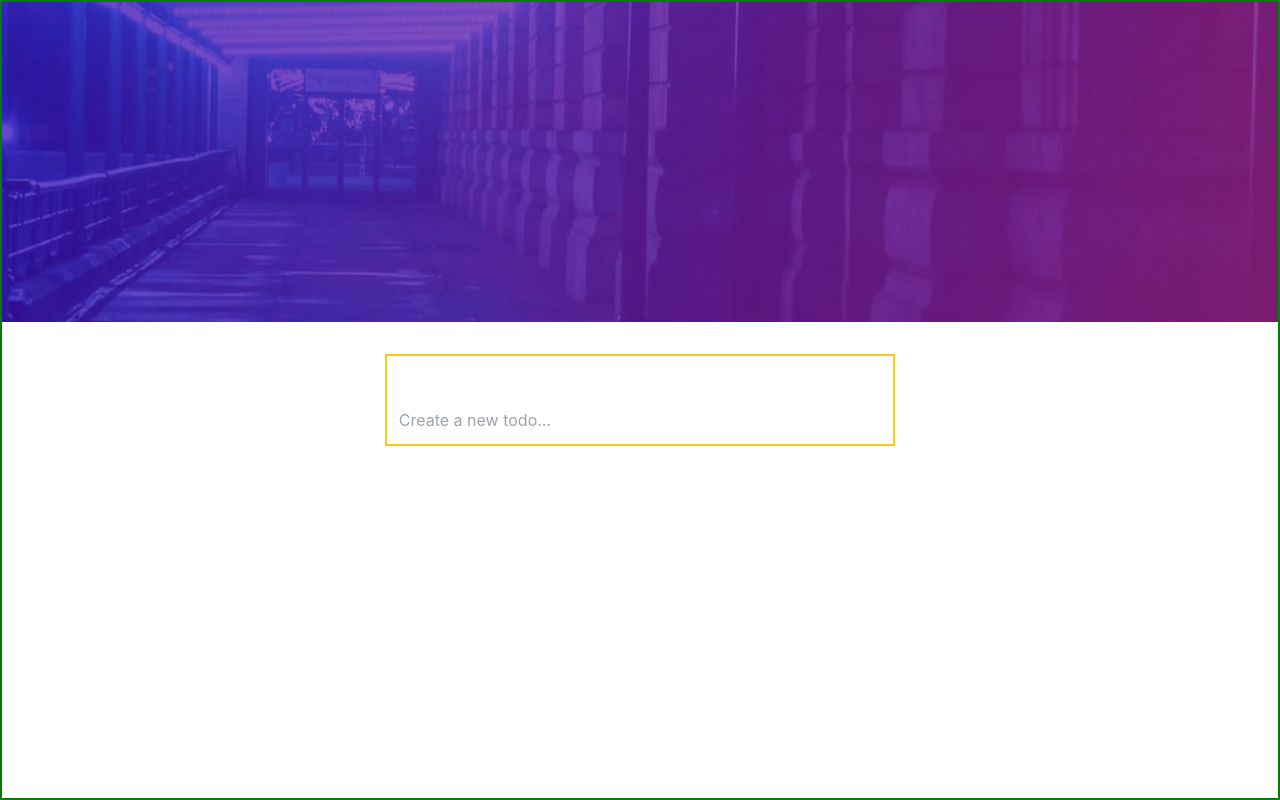
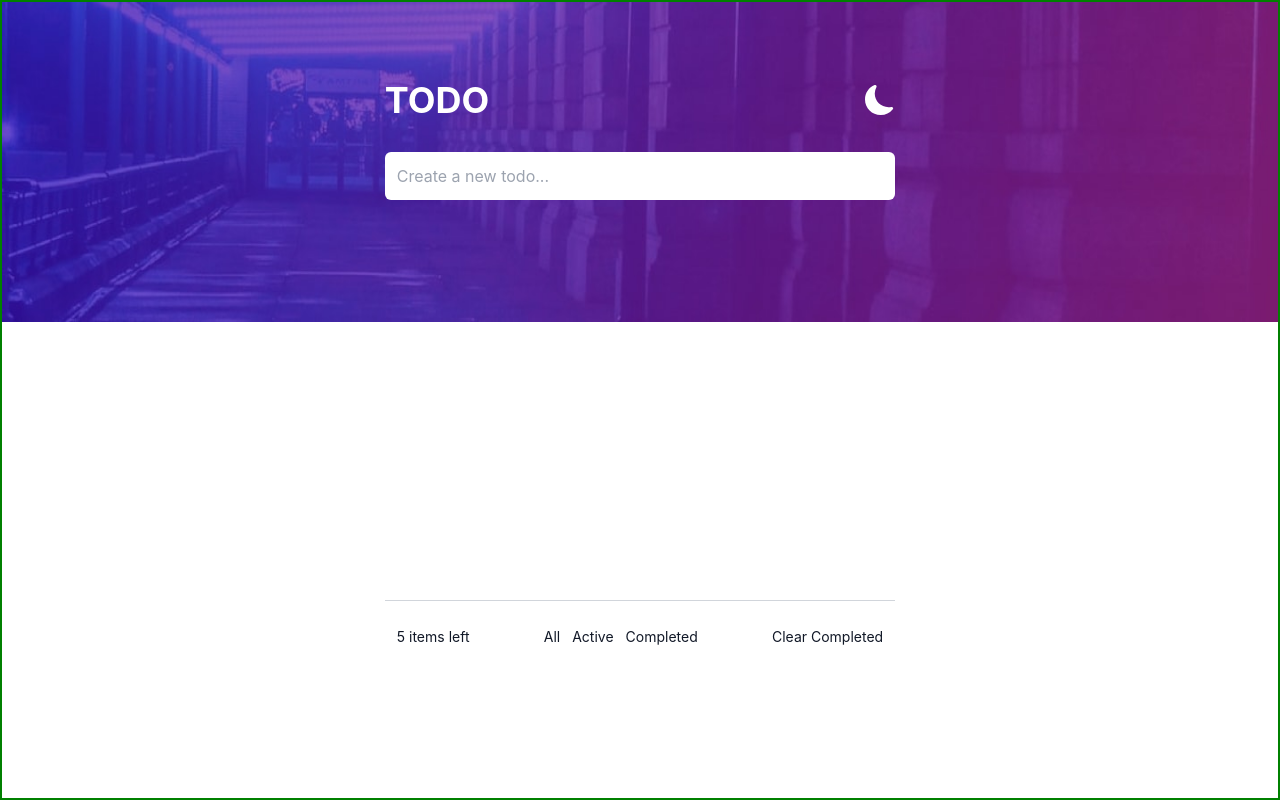
Before and after one commit to aman3113/todo-sol, a React (Create React App) app: page / in a window 1280 px wide. Built offline with nearby package versions, Linux system fonts and the light colour scheme.

Commit message:
add: added styling to list and used local storage to store tasks

```diff
--- a/src/App.js
+++ b/src/App.js
@@ -5,7 +5,7 @@ function App() {
   const [theme, setTheme] = useState("light");
   return (
     <div className={theme}>
-      <div className="App dark:bg-gray-800 flex items-center justify-center">
+      <div className="App dark:bg-gray-900 flex items-center justify-center">
         <Layout theme={theme} setTheme={setTheme} />
       </div>
     </div>
--- a/src/Components/Details.js
+++ b/src/Components/Details.js
@@ -1,7 +1,17 @@
 import React from "react";
 
 const Details = () => {
-  return <div>Details</div>;
+  return (
+    <div className="h-[9vh] text-gray-900 border-t p-3 text-sm border-gray-300 dark:text-gray-200 flex justify-between items-center relative">
+      <span>5 items left</span>
+      <div className="flex gap-3 items-center absolute bottom-[-50%] left-[50%] translate-x-[-50%] sm:static sm:translate-x-0">
+        <span>All</span>
+        <span>Active</span>
+        <span>Completed</span>
+      </div>
+      <span>Clear Completed</span>
+    </div>
+  );
 };
 
 export default Details;
--- a/src/Components/InputSection.js
+++ b/src/Components/InputSection.js
@@ -6,7 +6,7 @@ const InputSection = ({ itemList, setItemList }) => {
   function handleSubmit(event) {
     if (event.key === "Enter") {
       setText("");
-      setItemList([...itemList, text]);
+      if (!itemList.includes(text)) setItemList([text, ...itemList]);
     }
   }
 
@@ -14,7 +14,7 @@ const InputSection = ({ itemList, setItemList }) => {
     <input
       type="text"
       placeholder="Create a new todo..."
-      className="w-full p-3 rounded-xl dark:bg-[hsl(234, 11%, 52%)] text-[hsl(236, 9%, 61%)] dark:text-[hsl(234, 39%, 85%)]"
+      className="w-full mb-6  p-3 rounded-md  dark:bg-gray-800 text-blue-950 dark:text-gray-200"
       name="inputItem"
       value={text}
       onChange={(e) => setText(e.target.value)}
--- a/src/Components/Layout.js
+++ b/src/Components/Layout.js
@@ -1,15 +1,29 @@
-import React, { useState } from "react";
+import React, { useEffect, useRef, useState } from "react";
 
 import { BsFillMoonFill, BsFillSunFill } from "react-icons/bs";
 import InputSection from "./InputSection";
 import ListSection from "./ListSection";
+import Details from "./Details";
 
 const Layout = ({ theme, setTheme }) => {
   const [itemList, setItemList] = useState([]);
+  const [completedTasks, setCompletedTask] = useState([]);
+
+  const initialRef = useRef(true);
+
+  useEffect(() => {
+    if (initialRef.current) {
+      initialRef.current = false;
+      const storedItems = localStorage.getItem("toDoList");
+      storedItems && setItemList(JSON.parse(storedItems));
+    }
+
+    localStorage.setItem("toDoList", JSON.stringify(itemList));
+  }, [itemList]);
 
   return (
-    <div className="w-[40%] border-2 border-yellow-400">
-      <div className="flex w-full justify-between items-center">
+    <div className="w-[40%] h-[80vh] flex flex-col ">
+      <div className=" mb-8 flex w-full justify-between items-center">
         <span className="text-4xl text-white font-bold">TODO</span>
         <span
           onClick={() => setTheme(theme === "light" ? "dark" : "light")}
@@ -23,7 +37,10 @@ const Layout = ({ theme, setTheme }) => {
         </span>
       </div>
       <InputSection itemList={itemList} setItemList={setItemList} />
-      <ListSection itemList={itemList} setItemList={setItemList} />
+      <div className="rounded-md  dark:bg-gray-800">
+        <ListSection itemList={itemList} setItemList={setItemList} />
+        <Details />
+      </div>
     </div>
   );
 };
--- a/src/Components/ListElement.js
+++ b/src/Components/ListElement.js
@@ -21,7 +21,7 @@ const ListElement = ({ text, itemList, setItemList }) => {
     <div
       onMouseEnter={handleMouseEnter}
       onMouseLeave={handleMouseLeave}
-      className="w-full border-b-2 border-gray-300 py-3 flex justify-between items-center"
+      className="w-full h-[9.5vh] border-b  border-gray-300 p-3 flex justify-between items-center"
     >
       <div className="flex gap-2 items-center">
         <span
--- a/src/Components/ListSection.js
+++ b/src/Components/ListSection.js
@@ -3,7 +3,7 @@ import ListElement from "./ListElement";
 
 const ListSection = ({ itemList, setItemList }) => {
   return (
-    <div>
+    <div className="h-[47vh]  overflow-y-auto  dark:bg-gray-800">
       {itemList?.map((item, index) => (
         <ListElement
           key={index}
--- a/src/index.css
+++ b/src/index.css
@@ -23,3 +23,7 @@ body {
   background-repeat: no-repeat;
   background-size: 100vw 40vh;
 }
+
+.overflow-y-auto::-webkit-scrollbar {
+  display: none;
+}
```
